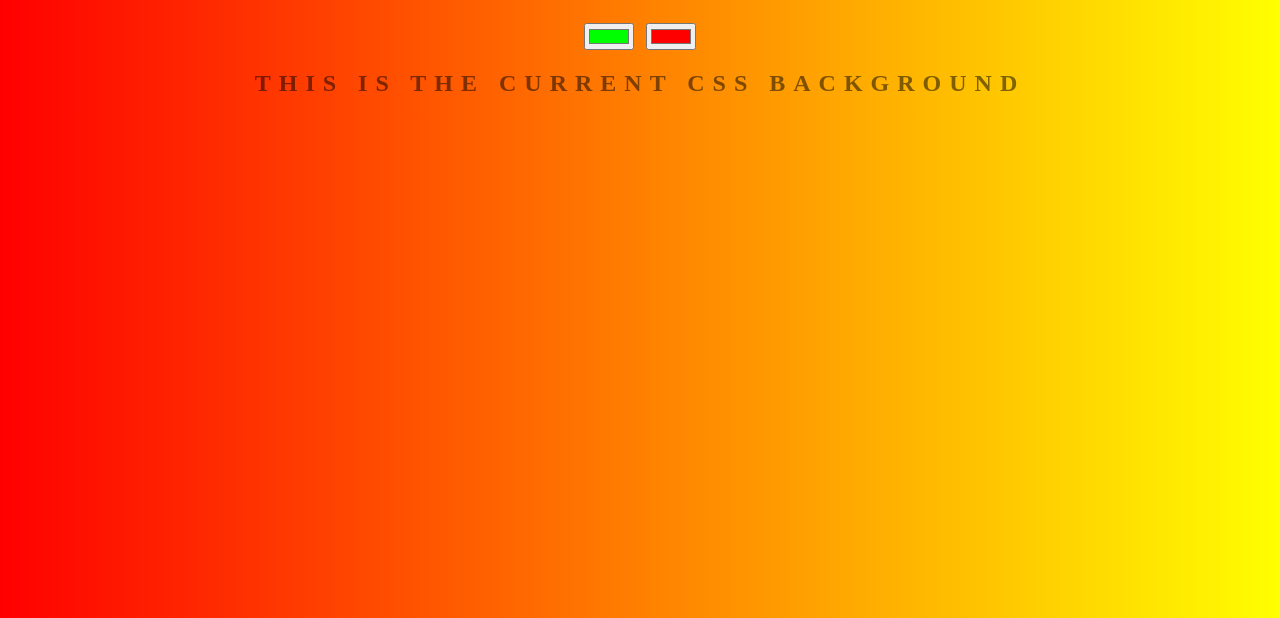
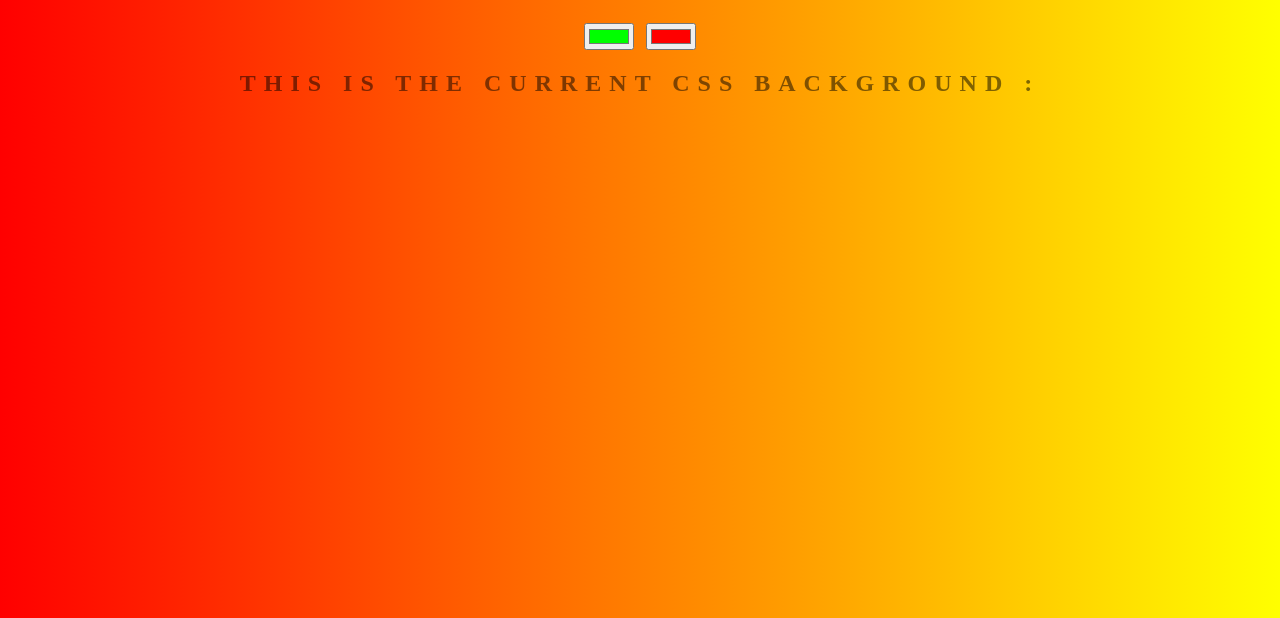
Before and after one commit to webdevnoob-am/background-generator, a plain HTML site: page index.html in a window 1280 px wide. Shown: the part 182-800 px from the top of the page. Drawn offline with Linux system fonts and the light colour scheme.

Commit message:
changed h3

```diff
--- a/index.html
+++ b/index.html
@@ -8,7 +8,7 @@
 	<h1>Background Generator</h1>
 	<input id = "col1" type = "color" name = "color1" value = "#00ff00">
 	<input id = "col2" type = "color" name = "color2" value = "#ff0000">
-	<h2>This is the current CSS Background</h2>
+	<h2>This is the current CSS Background : </h2>
 	<h3></h3>
 	<script type="text/javascript" src = "script.js"></script>
 </body>
```
